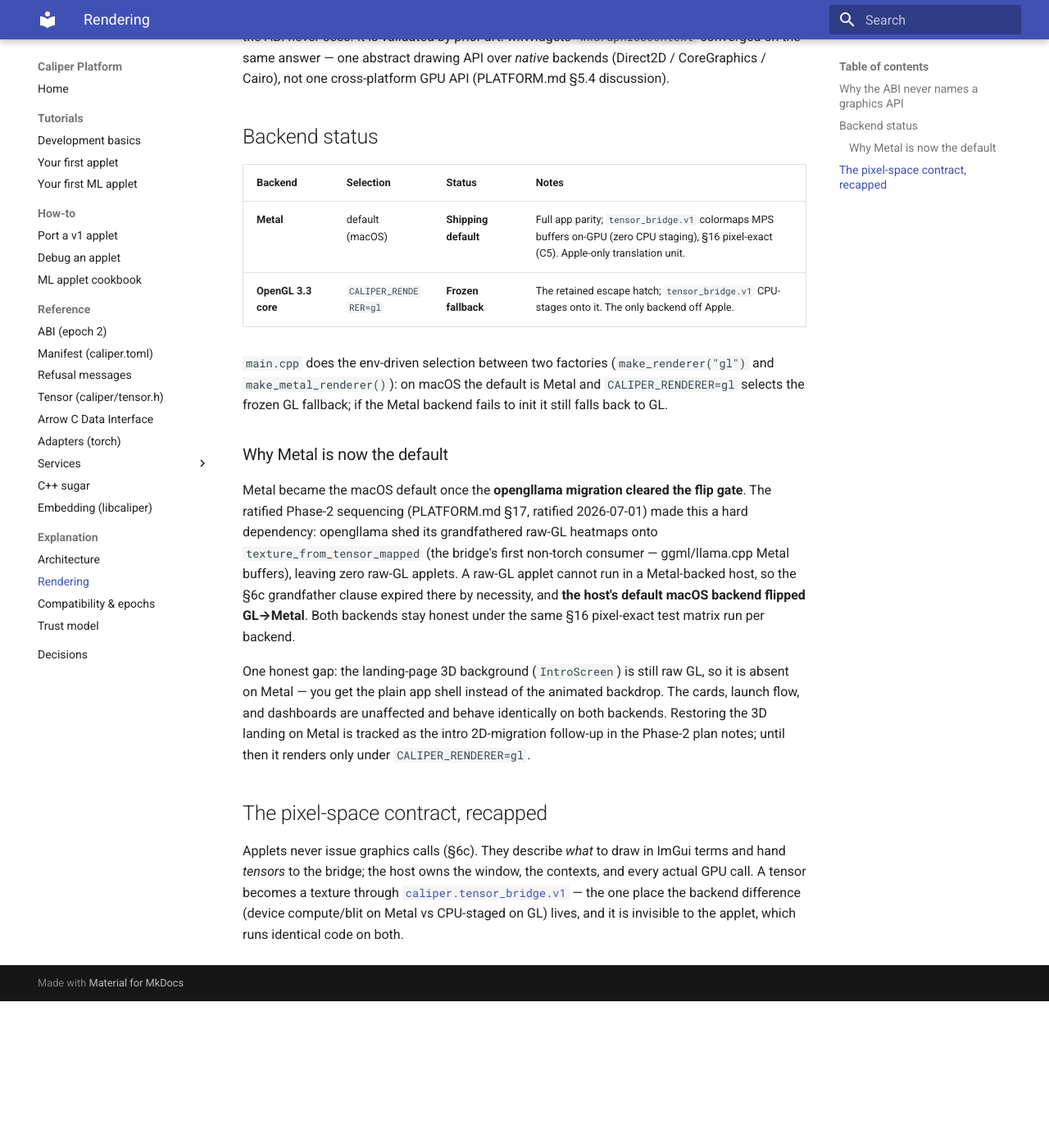
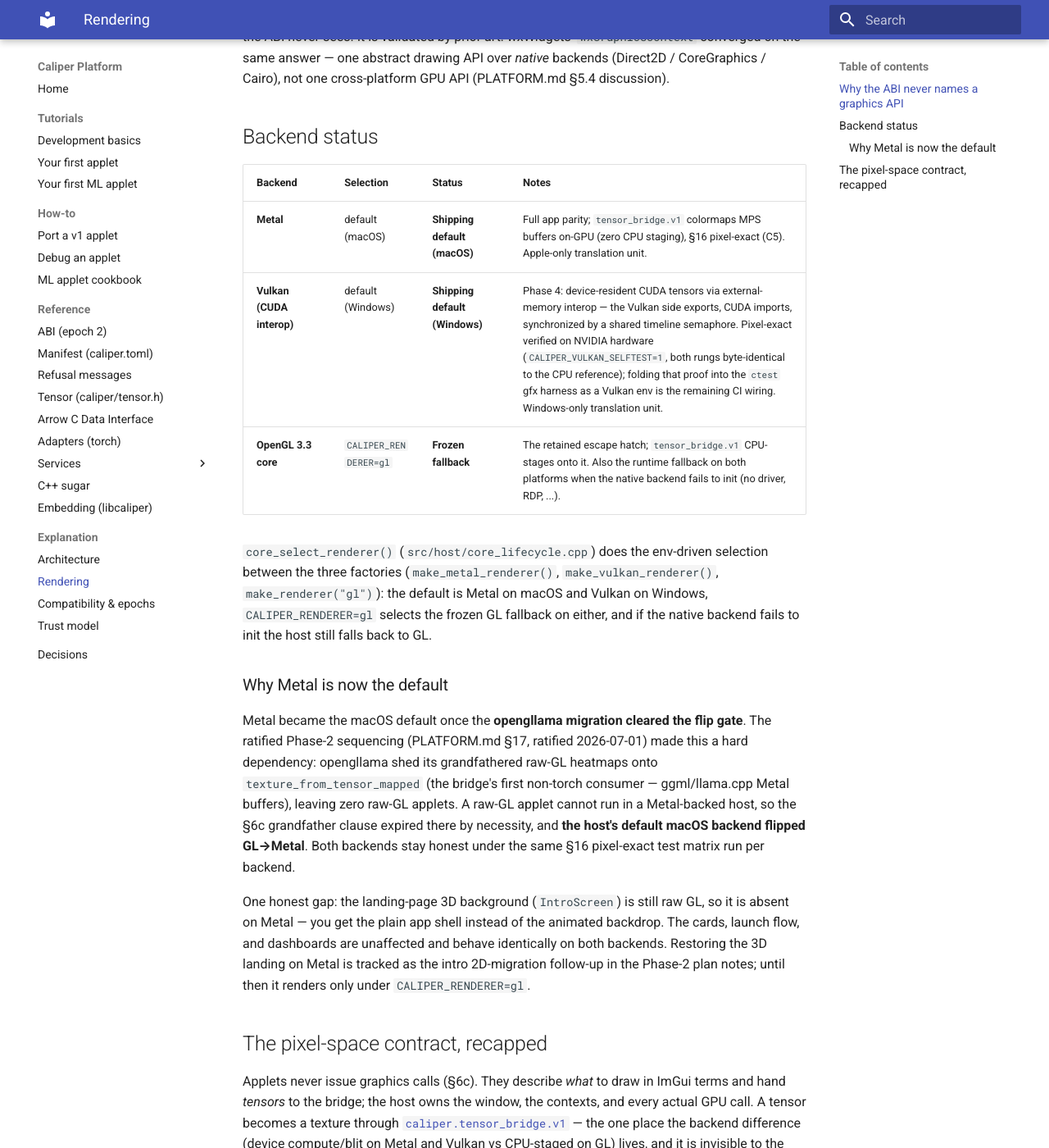
Before and after one commit to AhmedKhan-GH/caliper, an MkDocs documentation site: the page built from docs/wiki/explanation/rendering.md, in a window 1280 px wide and 1400 px high, scrolled down 445 px. Shown: the whole window at 82% size. Built offline with MkDocs 1.6.1 and Material for MkDocs 9.7.7, drawn with Linux system fonts in a browser that asks for light colours; before the commit the page ends 1666 px from its top, so only the background shows below that; some of the changed text lies outside the part shown.

Commit message:
fix(wiki): rendering backend table catches up to the shipped Vulkan/CUDA path
The backend-status table predated Phase 4 and called GL "the only backend
off Apple". Add the Vulkan (CUDA interop) row — Windows shipping default,
pixel-exact verified on NVIDIA, ctest wiring still outstanding — and
correct the selection story to core_select_renderer() over three
factories (src/host/core_lifecycle.cpp).

Co-Authored-By: Claude Fable 5 <noreply@anthropic.com>

```diff
--- a/docs/wiki/explanation/rendering.md
+++ b/docs/wiki/explanation/rendering.md
@@ -23,13 +23,15 @@ API (PLATFORM.md §5.4 discussion).
 
 | Backend | Selection | Status | Notes |
 |---------|-----------|--------|-------|
-| **Metal** | default (macOS) | **Shipping default** | Full app parity; `tensor_bridge.v1` colormaps MPS buffers on-GPU (zero CPU staging), §16 pixel-exact (C5). Apple-only translation unit. |
-| **OpenGL 3.3 core** | `CALIPER_RENDERER=gl` | **Frozen fallback** | The retained escape hatch; `tensor_bridge.v1` CPU-stages onto it. The only backend off Apple. |
+| **Metal** | default (macOS) | **Shipping default (macOS)** | Full app parity; `tensor_bridge.v1` colormaps MPS buffers on-GPU (zero CPU staging), §16 pixel-exact (C5). Apple-only translation unit. |
+| **Vulkan (CUDA interop)** | default (Windows) | **Shipping default (Windows)** | Phase 4: device-resident CUDA tensors via external-memory interop — the Vulkan side exports, CUDA imports, synchronized by a shared timeline semaphore. Pixel-exact verified on NVIDIA hardware (`CALIPER_VULKAN_SELFTEST=1`, both rungs byte-identical to the CPU reference); folding that proof into the `ctest` gfx harness as a Vulkan env is the remaining CI wiring. Windows-only translation unit. |
+| **OpenGL 3.3 core** | `CALIPER_RENDERER=gl` | **Frozen fallback** | The retained escape hatch; `tensor_bridge.v1` CPU-stages onto it. Also the runtime fallback on both platforms when the native backend fails to init (no driver, RDP, ...). |
 
-`main.cpp` does the env-driven selection between two factories
-(`make_renderer("gl")` and `make_metal_renderer()`): on macOS the default is
-Metal and `CALIPER_RENDERER=gl` selects the frozen GL fallback; if the Metal
-backend fails to init it still falls back to GL.
+`core_select_renderer()` (`src/host/core_lifecycle.cpp`) does the env-driven
+selection between the three factories (`make_metal_renderer()`,
+`make_vulkan_renderer()`, `make_renderer("gl")`): the default is Metal on macOS
+and Vulkan on Windows, `CALIPER_RENDERER=gl` selects the frozen GL fallback on
+either, and if the native backend fails to init the host still falls back to GL.
 
 ### Why Metal is now the default
 
@@ -55,5 +57,6 @@ Applets never issue graphics calls (§6c). They describe *what* to draw in ImGui
 terms and hand *tensors* to the bridge; the host owns the window, the contexts,
 and every actual GPU call. A tensor becomes a texture through
 [`caliper.tensor_bridge.v1`](../reference/services/tensor-bridge-v1.md) — the one
-place the backend difference (device compute/blit on Metal vs CPU-staged on GL)
-lives, and it is invisible to the applet, which runs identical code on both.
+place the backend difference (device compute/blit on Metal and Vulkan vs
+CPU-staged on GL) lives, and it is invisible to the applet, which runs identical
+code on every backend.
```
